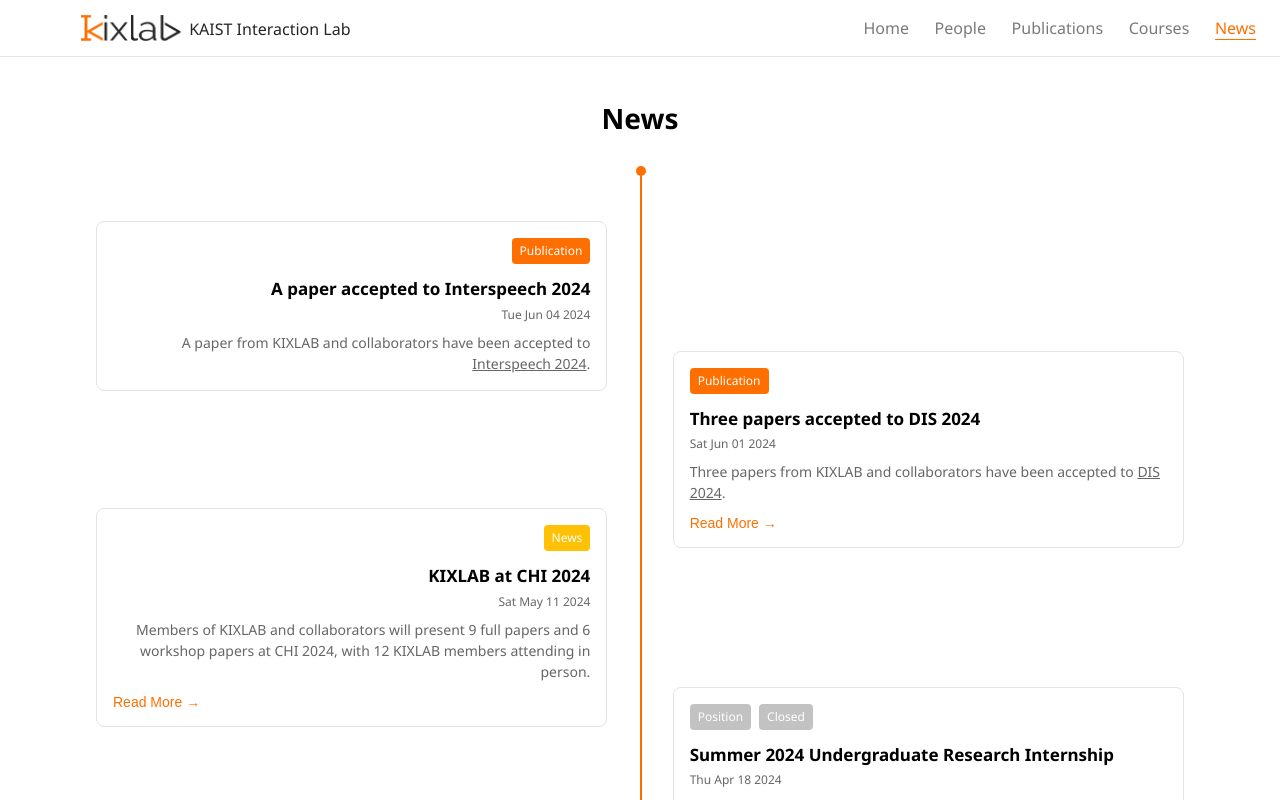
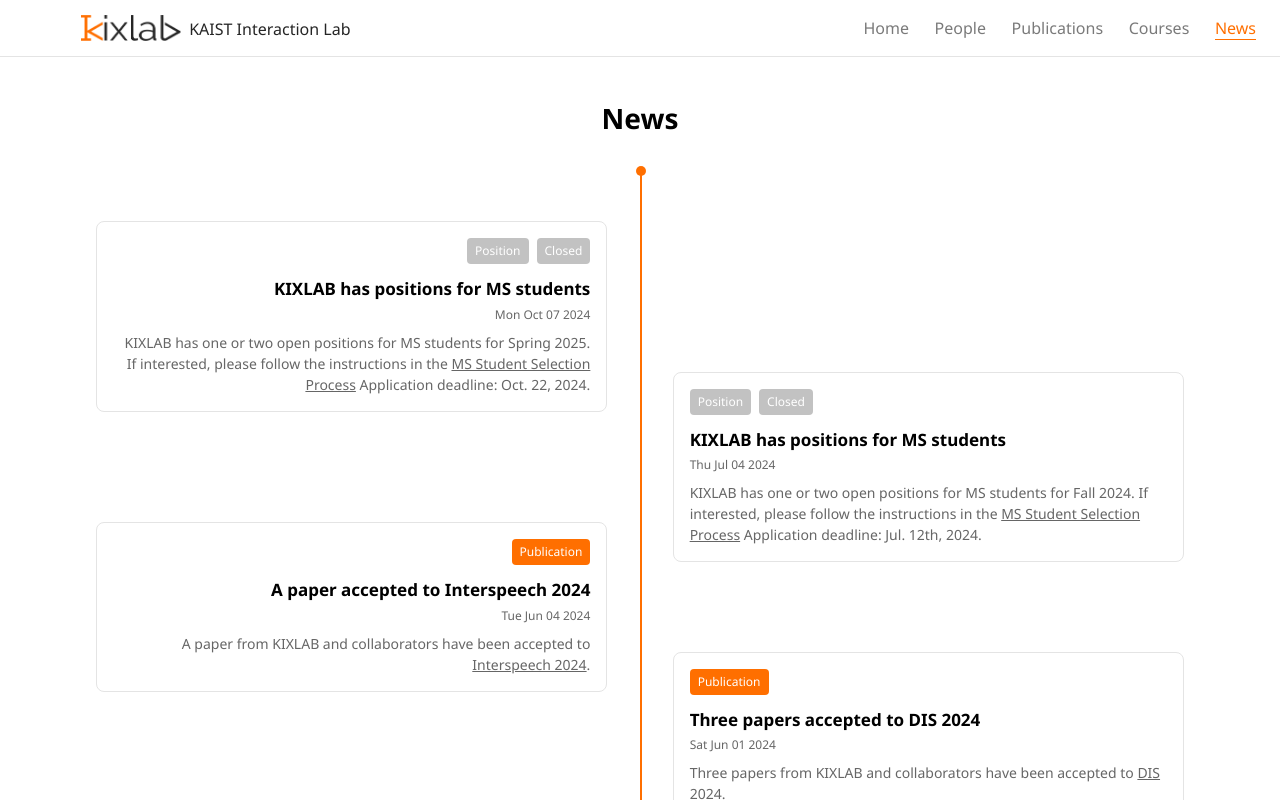
Before and after one commit to uhcsed/uhcsed.github.io, a Next.js app: page /news in a window 1280 px wide. Shown: the top 800 px of the page. Built offline with nearby package versions, Linux system fonts and the light colour scheme.

Commit message:
added two recent news

```diff
--- a/src/data/posts.ts
+++ b/src/data/posts.ts
@@ -15,6 +15,22 @@ export class Post {
 }
 
 export const POSTS: Post[] = [
+  {
+    title: 'KIXLAB has positions for MS students',
+    date: new Date('2024-10-07'),
+    categories: ['position'],
+    summary:
+      'KIXLAB has one or two open positions for MS students for Spring 2025. If interested, please follow the instructions in the [MS Student Selection Process](https://juhokim.com/students.html#ms_process) Application deadline: Oct. 22, 2024.',
+    endsAt: new Date('2023-10-22'),
+  },
+  {
+    title: 'KIXLAB has positions for MS students',
+    date: new Date('2024-07-04'),
+    categories: ['position'],
+    summary:
+      'KIXLAB has one or two open positions for MS students for Fall 2024. If interested, please follow the instructions in the [MS Student Selection Process](https://juhokim.com/students.html#ms_process) Application deadline: Jul. 12th, 2024.',
+    endsAt: new Date('2024-07-12'),
+  },
   {
     title: 'A paper accepted to Interspeech 2024',
     date: new Date('2024-06-04'),
```
